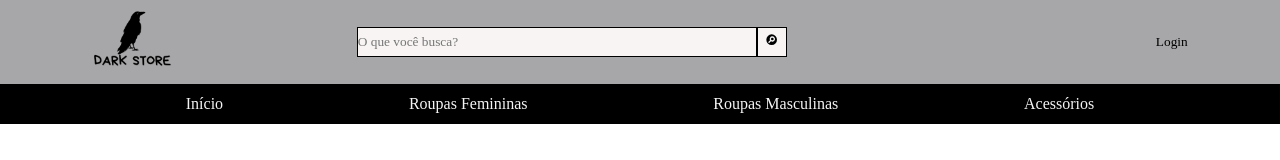
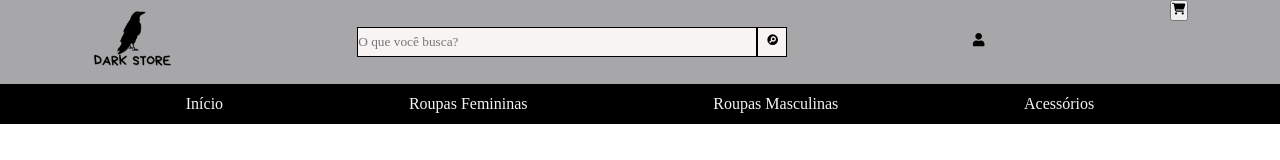
Before and after one commit to asnts/darkstore, a React (Create React App) app in the folder dark_store/: page / in a window 1280 px wide. Shown: the top 160 px of the page. Built offline with nearby package versions, Linux system fonts and the light colour scheme.

Commit message:
add icons login and cart

```diff
--- a/dark_store/src/comp/nav.js
+++ b/dark_store/src/comp/nav.js
@@ -1,5 +1,7 @@
 import React from 'react'
 import { HiSearchCircle } from "react-icons/hi";
+import { FaUser } from "react-icons/fa";
+import { FaCartShopping } from "react-icons/fa6";
 
 
 import './nav.css'
@@ -17,12 +19,12 @@ const Nav = () => {
             <input type='text' value='' placeholder='O que você busca?'></input>
             <button><HiSearchCircle /> </button>
           </div>
-          <div className='user'>
-            <div className='icon'></div>
+          <div className='login_btn'>
+            <button><FaUser /></button>
           </div>
 
-          <div className='login_btn'>
-            <button>Login</button>
+          <div className='cart'>
+            <button><FaCartShopping /></button>
           </div>
 
 
```
Lines whose indentation alone changed are shown as unchanged.
